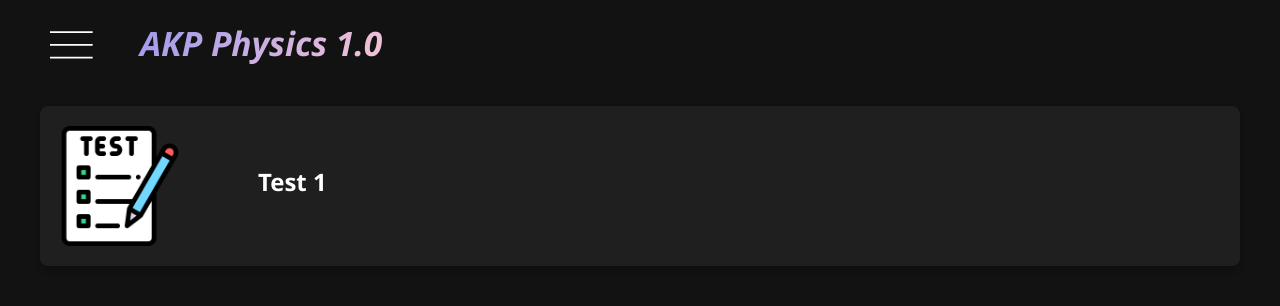
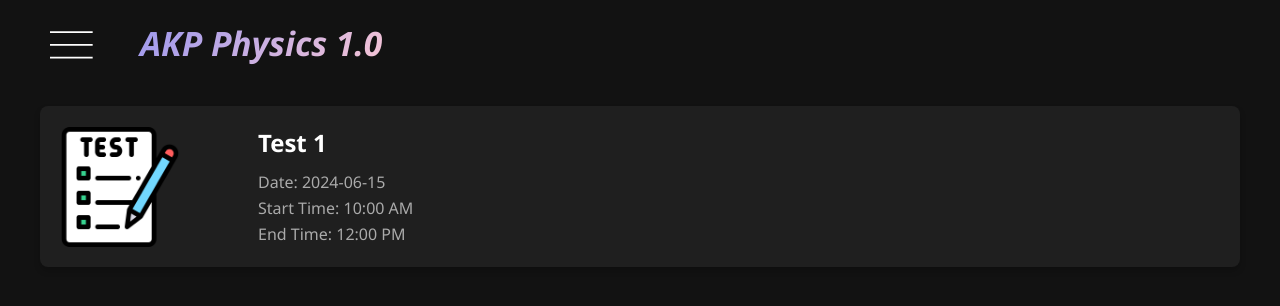
Before and after one commit to PankajSharma3/Tutor-Point, a website: page public/html/test.html in a window 1280 px wide. Drawn offline with Linux system fonts and the light colour scheme; sample sign-in values are in the browser's storage.

Commit message:
Update test.html

```diff
--- a/public/html/test.html
+++ b/public/html/test.html
@@ -15,8 +15,13 @@
             <i>AKP Physics 1.0</i>
         </div>
         <div class="card">
-            <img src="/photo/test.png" alt="Test" height="120px">
-            <h3>Test 1</h3>
+            <img src="/photo/test.png" alt="Test">
+            <div class="card-content">
+                <h3>Test 1</h3>
+                <p class="test-info">Date: 2024-06-15</p>
+                <p class="test-info">Start Time: 10:00 AM</p>
+                <p class="test-info">End Time: 12:00 PM</p>
+            </div>
         </div>
     </div>
 </body>
```
